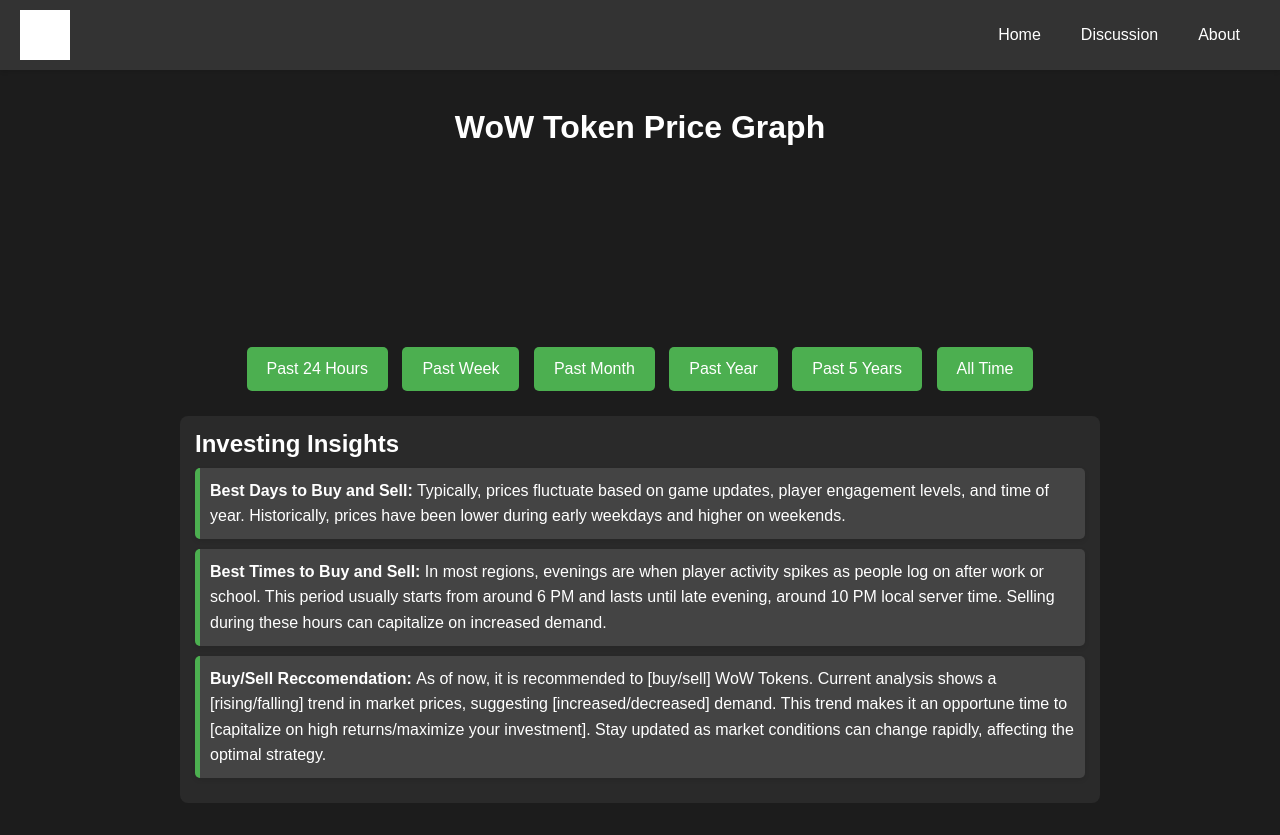
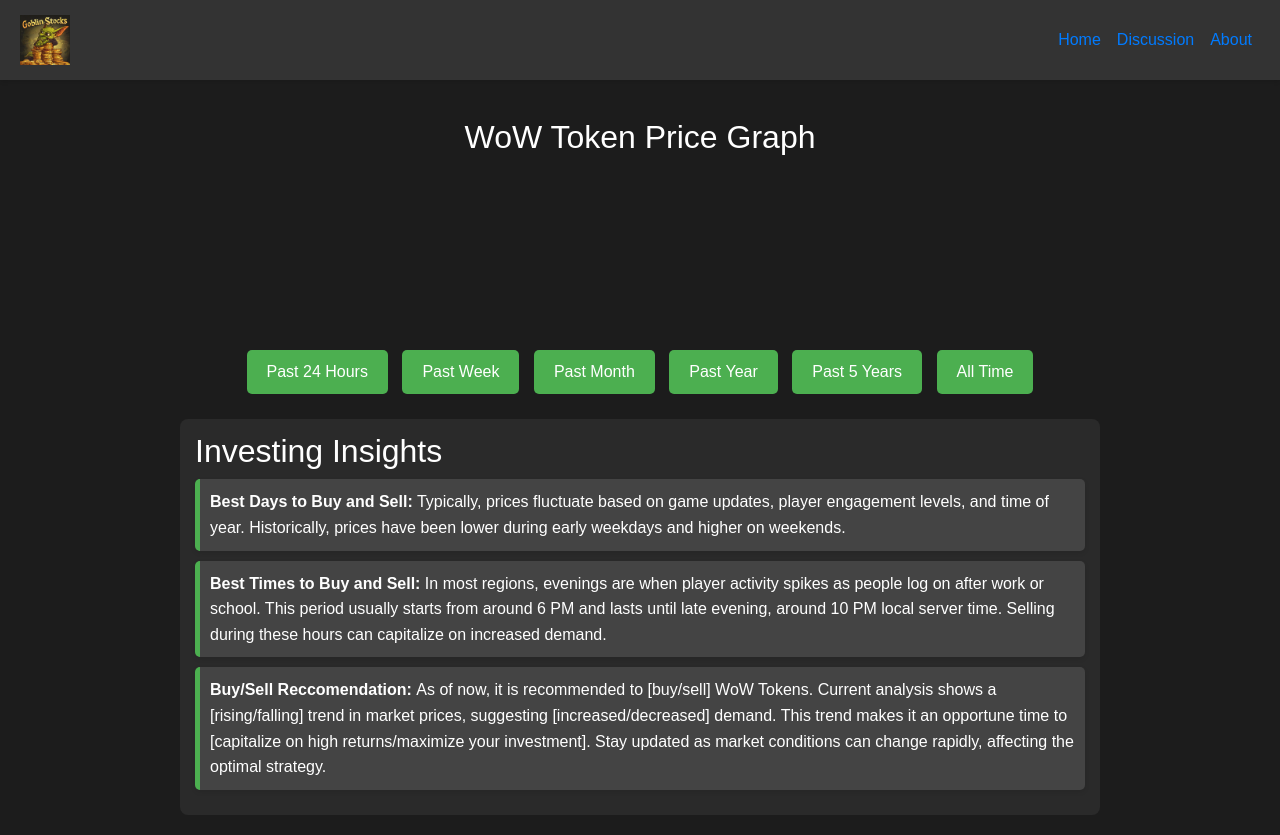
Before and after one commit to Eric-Lighthall/goblin-stocks, a website: page public/index.html in a window 1280 px wide. Drawn offline with nearby package versions, Linux system fonts and the light colour scheme; no server answers.

Commit message:
bootstrap fix

```diff
--- a/public/index.html
+++ b/public/index.html
@@ -5,20 +5,32 @@
     <meta name="viewport" content="width=device-width, initial-scale=1.0">
     <title>Goblin Stocks</title>
     <script src="https://d3js.org/d3.v7.min.js"></script>
+    <link rel="stylesheet" href="https://stackpath.bootstrapcdn.com/bootstrap/4.5.2/css/bootstrap.min.css">
     <link rel="stylesheet" href="styles.css">
     <link rel="stylesheet" href="reset.css">
 </head>
 <body>
     <header>
-        <nav class="navbar">
-            <a href="/" class="logo">
-                <img src="/images/GoblinStocksLogo.webp" alt="Logo" style="height: 50px;">  <!-- Adjust the src and height as needed -->
+        <nav class="navbar navbar-expand-lg">
+            <a href="/" class="navbar-brand">
+                <img src="images/GoblinStocksLogo.webp" alt="Logo" style="height: 50px;">
             </a>
-            <ul class="nav-links">
-                <li><a href="/">Home</a></li>
-                <li><a href="discussion.html">Discussion</a></li>
-                <li><a href="about.html">About</a></li>
-            </ul>
+            <button class="navbar-toggler" type="button" data-toggle="collapse" data-target="#navbarNav" aria-controls="navbarNav" aria-expanded="false" aria-label="Toggle navigation">
+                <span class="navbar-toggler-icon"></span>
+            </button>
+            <div class="collapse navbar-collapse" id="navbarNav">
+                <ul class="navbar-nav ml-auto">
+                    <li class="nav-item active">
+                        <a href="index.html" class="nav-link">Home</a>
+                    </li>
+                    <li class="nav-item">
+                        <a href="discussion.html" class="nav-link">Discussion</a>
+                    </li>
+                    <li class="nav-item">
+                        <a href="about.html" class="nav-link">About</a>
+                    </li>
+                </ul>
+            </div>
         </nav>
     </header>
     <div class="container">
```
